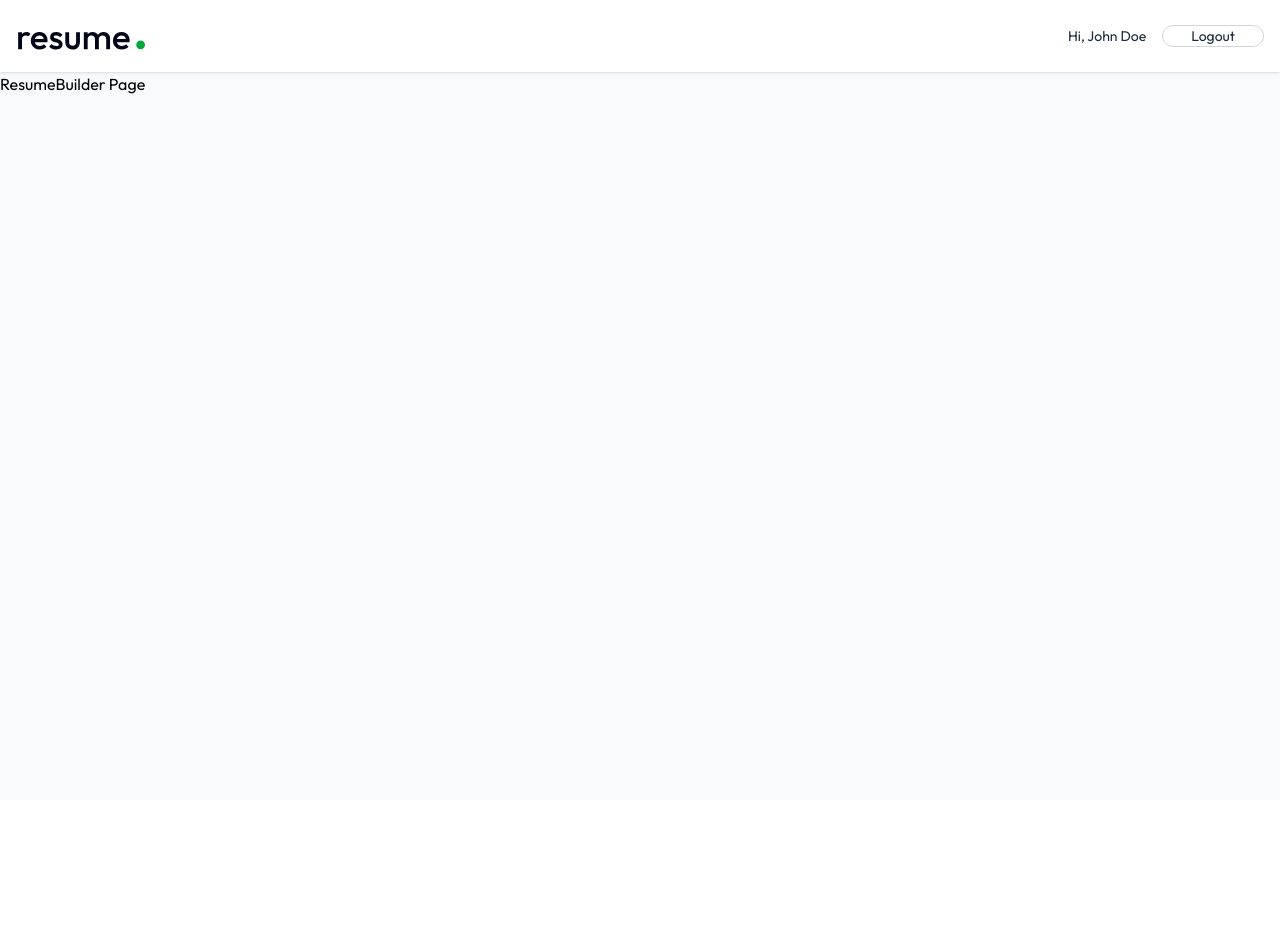
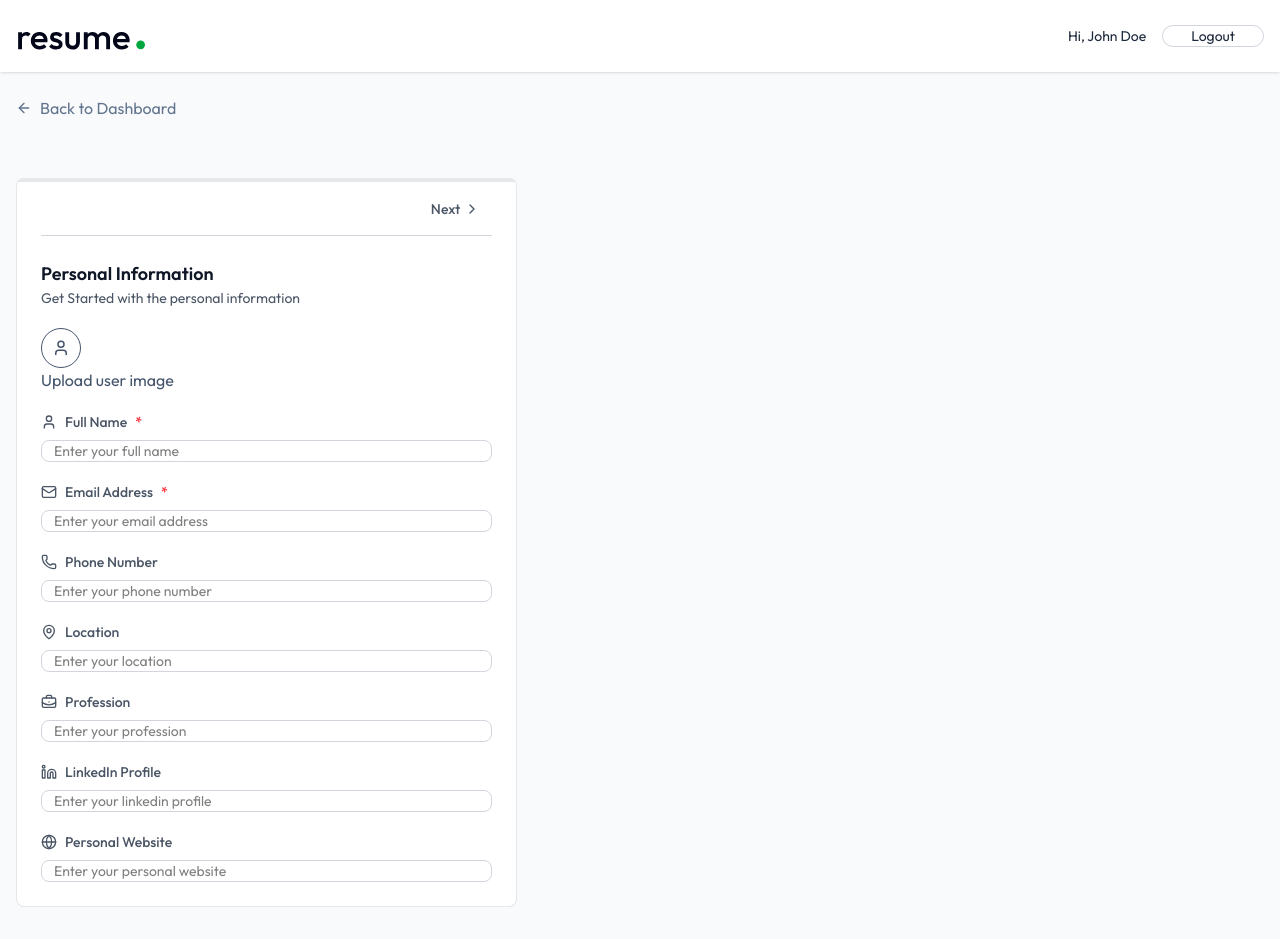
Before and after one commit to Dipanshu-Maurya/Resume-Builder-, a React (Vite) app in the folder Frontend/: page /app/builder/1 in a window 1280 px wide. Before the commit the page ends 800 px from the top, so only its background shows below. Built offline with nearby package versions, Linux system fonts and the light colour scheme; the HTML template or start-up script is replaced by a standard one.

Commit message:
make resumeBuilder ui

```diff
--- /dev/null
+++ b/Frontend/src/components/PersonalInfoForm.jsx
@@ -0,0 +1,71 @@
+import { BriefcaseBusiness, Globe, Linkedin, Mail, MapPin, Phone, User } from 'lucide-react'
+import React from 'react'
+
+const PersonalInfoForm = ({data, onChange, removeBackground, setRemoveBackground}) => {
+
+    const handleChange = (field,value) => {
+        onChange({...data, [field]: value})
+
+    }
+
+    const fields = [
+        {key: "full_name", label: "Full Name", icon: User, type: "text", required:true},
+        {key: "email", label: "Email Address", icon: Mail, type: "email", required:true},
+        {key: "phone", label: "Phone Number", icon: Phone, type: "tel"},
+        {key: "location", label: "Location", icon: MapPin, type: "text"},
+        {key: "profession", label: "Profession", icon: BriefcaseBusiness, type: "text"},
+        {key: "linkedin", label: "LinkedIn Profile", icon: Linkedin, type: "url"},
+        {key: "website", label: "Personal Website", icon: Globe, type: "url"},
+    ]
+
+  return (
+    <div>
+      <h3 className='text-lg font-semibold text-gray-900'>Personal Information</h3>
+      <p className='text-sm text-gray-600'>Get Started with the personal information</p>
+      <div className='flex items-center gap-2'>
+        <label>
+            {data.image ? (
+                <img src={typeof data.image === 'string' ? data.image : URL.createObjectURL(data.image)} alt="user-image" className='w-16 h-16 rounded-full object-cover mt-5 ring ring-slate-300 hover:opacity-80' />
+            ) : (
+                <div className='inline-flexx items-center gap-2 mt-5 text-slate-600 hover:text-slate-700 cursor:pointer'>
+                    <User className='size-10 p-2.5 border rounded-full'/>
+                    Upload user image
+                </div>
+            )}
+            <input type="file" accept='image/jpeg, image/png' className='hidden' onChange={(e)=>handleChange("image",e.target.files[0])} />
+        </label>
+        {typeof data.image === 'object' && (
+            <div className='flex flex-col gap-1 pl-4 text-sm'>
+                <p>Remove Background</p>
+                <label className='relative inline-flex items-center cursor-pointer text-gray-900 gap-3'>
+                    <input type="checkbox" className='sr-only peer' onChange={()=>setRemoveBackground(prev => !prev)} checked={removeBackground} />
+                    <div className='w-9 h-5 bg-slate-300 rounded-full peer peer-checked:bg-green-600 transition-colors duration-200'></div>
+                    <span className='dot absolute left-1 top-1 w-3 h-3 bg-white rounded-full transition-transform duration-200 ease-in-out peer-checked:translate-x-4'></span>
+                </label>
+            </div>
+        )}
+      </div>
+
+      {fields.map((field)=>{
+        const Icon = field.icon;
+        return(
+            <div key={field.key} className='space-y-1 mt-5'>
+                <label className='flex items-center gap-2 text-sm font-medium text-gray-600'>
+                    <Icon className='size-4' />
+                    {field.label}
+                    {field.required && <span className='text-red-500'>*</span>}
+                </label>
+                <input type={field.type} value={data[field.key || ""]} onChange={(e)=>handleChange(field.key, e.target.value)} className='mt-1 w-full px-3 pu-2 border border-gray-300 rounded-lg focus:ring focus:ring-blue-500 focus:border-blue-500 outline-none transition-colors text-sm' placeholder={`Enter your ${field.label.toLowerCase()}`} required={field.required} />
+            </div>
+        )
+      })}
+
+
+
+
+
+    </div>
+  )
+}
+
+export default PersonalInfoForm
--- a/Frontend/src/pages/ResumeBuilder.jsx
+++ b/Frontend/src/pages/ResumeBuilder.jsx
@@ -1,11 +1,144 @@
-import React from 'react'
+import React, { useState, useEffect } from "react";
+import { Link, useParams } from "react-router-dom";
+import { dummyResumeData } from "../assets/assets";
+import {
+  ArrowLeftIcon,
+  Briefcase,
+  ChevronLeft,
+  ChevronRight,
+  FileText,
+  FolderIcon,
+  GraduationCap,
+  Sparkles,
+  User,
+} from "lucide-react";
+import PersonalInfoForm from "../components/PersonalInfoForm";
 
 const ResumeBuilder = () => {
+  const { resumeId } = useParams();
+
+  const [resumeData, setResumeData] = useState({
+    _id: "",
+    title: "",
+    personal_info: {},
+    Professional_summary: "",
+    experience: [],
+    education: [],
+    project: [],
+    skills: [],
+    template: "classic",
+    accent_color: "#3882F6",
+    public: false,
+  });
+
+  const loadExistingResume = async () => {
+    const resume = dummyResumeData.find((resume) => resume._id === resumeId);
+    if (resume) {
+      setResumeData(resume);
+      document.title = resume.title;
+    }
+  };
+
+  const [activeSectionIndex, setActiveSectionIndex] = useState(0);
+  const [removeBackground, setRemoveBackground] = useState(false);
+
+  const sections = [
+    { id: "personal", name: "Personal Info", icon: User },
+    { id: "summary", name: "Summary", icon: FileText },
+    { id: "experience", name: "Experience", icon: Briefcase },
+    { id: "education", name: "Education", icon: GraduationCap },
+    { id: "projects", name: "Projects", icon: FolderIcon },
+    { id: "skills", name: "Skills", icon: Sparkles },
+  ];
+
+  const activeSection = sections[activeSectionIndex];
+
+  useEffect(() => {
+    loadExistingResume();
+  }, []);
+
   return (
     <div>
-      <h1>ResumeBuilder Page</h1>
+      <div className="max-w-7xl mx-auto px-4 py-6">
+        <Link
+          to="/app"
+          className="inline-flex gap-2 items-center text-slate-500 hover:text-slate-700 transition-all"
+        >
+          <ArrowLeftIcon className="size-4" />
+          Back to Dashboard
+        </Link>
+      </div>
+
+      <div className="max-w-7xl mx-auto px-4 py-8">
+        <div className="grid lg:grid-cols-12 gap-8">
+          {/* Left Panel - Form */}
+          <div className="relative lg:col-span-5 rounded-lg overflow-hidden">
+            <div className="bg-white rounded-lg shadow-sm border border-gray-200 p-6 pt-1">
+              {/* Progress bar using activeSectionIndex */}
+              <hr className="absolute top-0 left-0 right-0 border-2 border-gray-200" />
+              <hr
+                className="absolute top-0 left-0 h-1 bg-gradient-to-r from-green-500 to-green-600 border-none transition-all duration-2000"
+                style={{
+                  width: `${(activeSectionIndex * 100) / (sections.length - 1)}%`,
+                }}
+              />
+
+              {/* Section Navigation */}
+              <div className="flex justify-between items-center mb-6 border-b border-gray-300 py-1">
+                <div></div>
+                <div className="flex items-center">
+                  {activeSectionIndex !== 0 && (
+                    <button
+                      onClick={() =>
+                        setActiveSectionIndex((prevIndex) =>
+                          Math.max(prevIndex - 1, 0),
+                        )
+                      }
+                      className="flex items-center gap-1 p-3 rounded-lg text-sm font-medium text-gray-600 hover:bg-gray-50 transition-all"
+                      disabled={activeSectionIndex === 0}
+                    >
+                      <ChevronLeft className="size-4" /> Previous
+                    </button>
+                  )}
+
+                  <button
+                    onClick={() =>
+                      setActiveSectionIndex((prevIndex) =>
+                        Math.min(prevIndex + 1, sections.length - 1),
+                      )
+                    }
+                    className={`flex items-center gap-1 p-3 rounded-lg text-sm font-medium text-gray-600 hover:bg-gray-50 transition-all ${
+                      activeSectionIndex === sections.length - 1 && "opacity-50"
+                    }`}
+                    disabled={activeSectionIndex === sections.length-1}
+                  >Next
+                    <ChevronRight className="size-4" />
+                  </button>
+                </div>
+              </div>
+
+              {/* Form Content */}
+              <div className="space-y-6">
+                {activeSection.id === 'personal' && (
+                 <PersonalInfoForm data={resumeData.personal_info} onChange={(data)=>setResumeData(prev => ({...prev, personal_info:data}))} removeBackground={removeBackground} setRemoveBackground={setRemoveBackground}/>
+                )}
+
+              </div>
+            </div>
+          </div>
+
+          {/* Right Panel - Preview */}
+          <div className='className="lg:col-span-7 max-lg:mt-6"'>
+            <div>
+              {/* --- buttons --- */}
+            </div>
+
+            {/* --- resume preview --- */}
+          </div>
+        </div>
+      </div>
     </div>
-  )
-}
+  );
+};
 
-export default ResumeBuilder
+export default ResumeBuilder;
```
